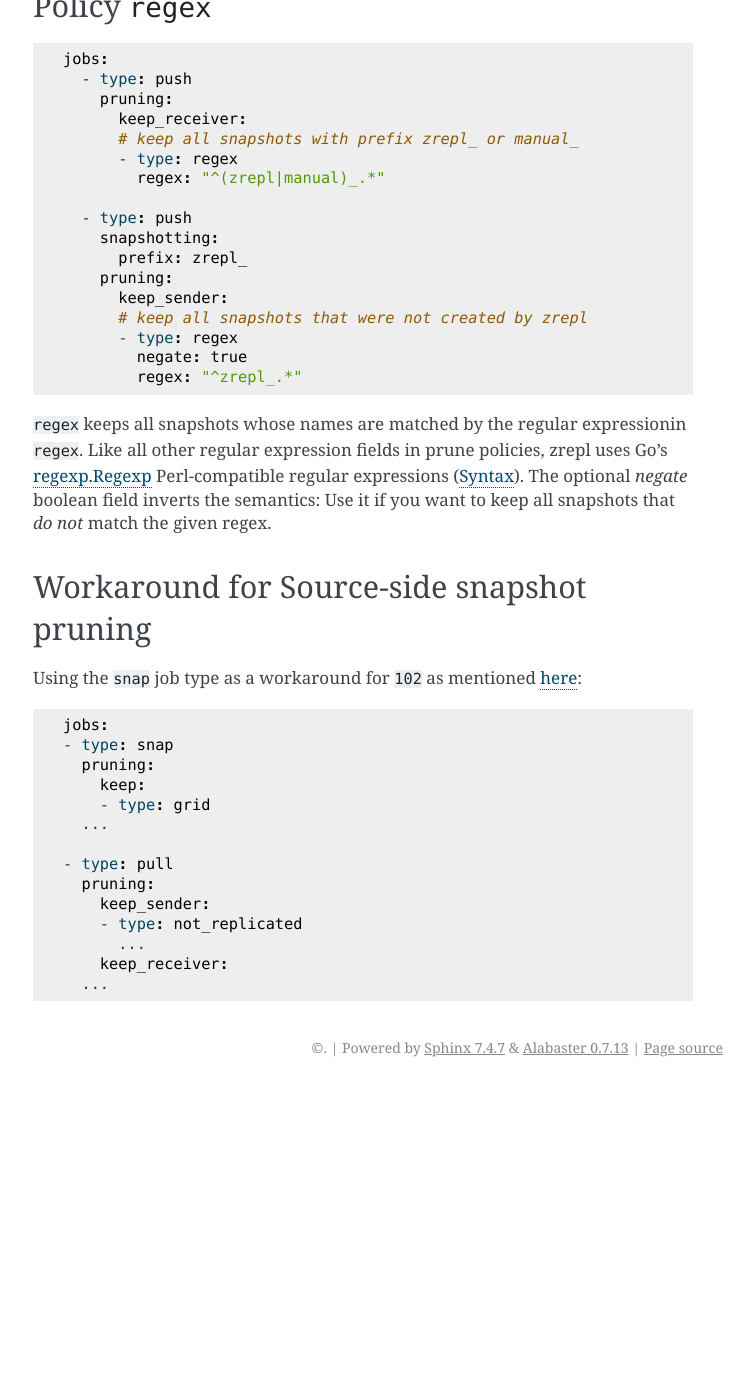
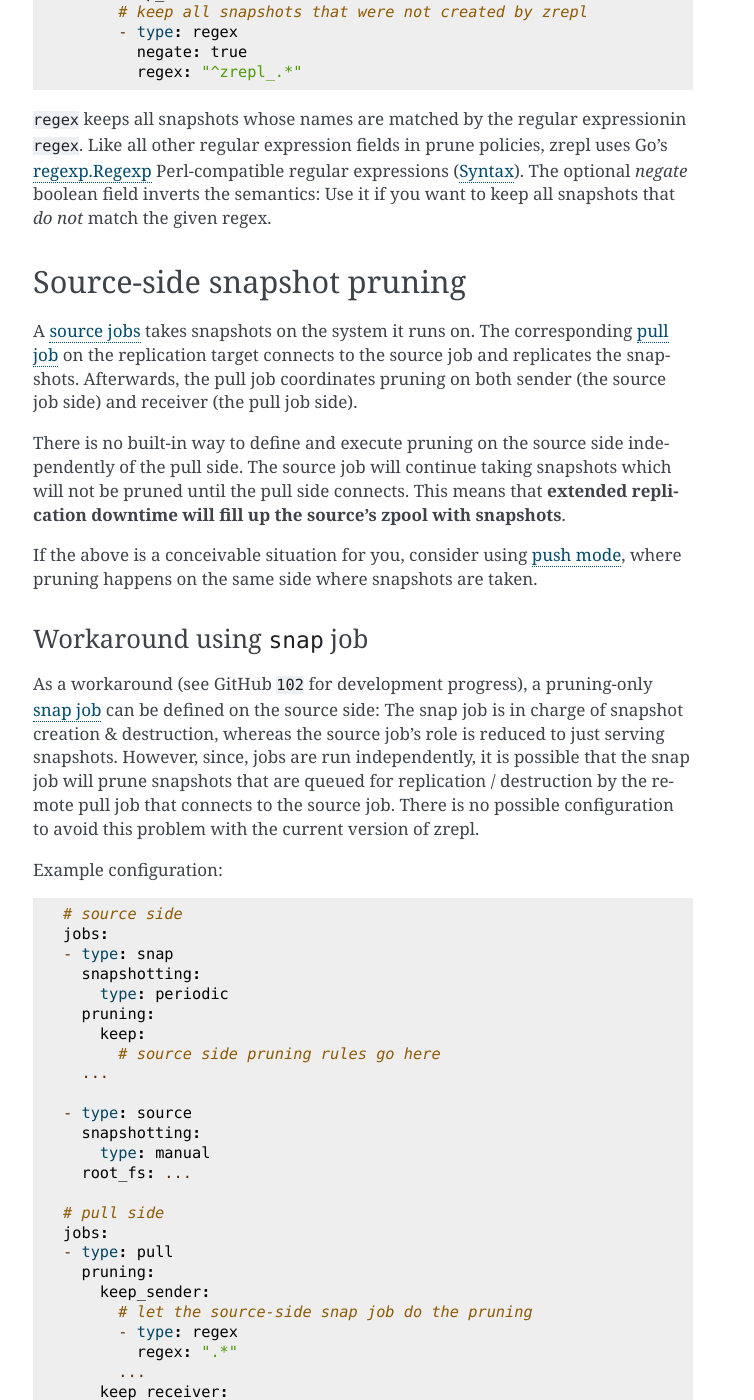
Before and after one commit to zrepl/zrepl, a Sphinx documentation site: the page built from docs/configuration/prune.rst, in a window 1280 px wide and 1400 px high, scrolled down 3195 px. Shown: the whole window, without its empty margins (387-1141 px from the left). Built offline with Sphinx 7.4.7, drawn with Linux system fonts in a browser that asks for light colours; the version number could not be read and is left out; cross-references to code outside the pages are shown as plain code; before the commit the page ends 4282 px from its top, so only the background shows below that; some of the changed text lies outside the part shown.

Commit message:
docs: clarify language & example of source-side pruning workaround

```diff
--- a/docs/configuration/prune.rst
+++ b/docs/configuration/prune.rst
@@ -50,17 +50,6 @@ Example Configuration:
 .. DANGER::
     You might have **existing snapshots** of filesystems affected by pruning which you want to keep, i.e. not be destroyed by zrepl.
     Make sure to actually add the necessary ``regex`` keep rules on both sides, like with ``manual`` in the example above.
-
-.. _prune-attention-issue-102:
-
-.. ATTENTION::
-
-    It is currently not possible to define pruning on a source job.
-    The source job creates snapshots, which means that extended replication downtime will fill up the source's zpool with snapshots, since pruning is directed by the corresponding active side (pull job).
-    If this is a potential risk for you, consider using :ref:`push mode <job-push>`.
-    As a :ref:`temporary workaround<prune-workaround-issue-102>` for :issue:`102` you can define a pruning-only :ref:`snap job <job-snap>` to thin out extremely old snapshots in case the active side doesn't prune for a very long time.
-    **Note**: Since jobs run in parallel, it is possible for a ``snap`` job to prune snapshots that are queued to be replicated or destroyed by the remote ``pull`` job.
-
 
 .. _prune-keep-not-replicated:
 
@@ -169,26 +158,56 @@ Policy ``regex``
 Like all other regular expression fields in prune policies, zrepl uses Go's `regexp.Regexp <https://golang.org/pkg/regexp/#Compile>`_ Perl-compatible regular expressions (`Syntax <https://golang.org/pkg/regexp/syntax>`_).
 The optional `negate` boolean field inverts the semantics: Use it if you want to keep all snapshots that *do not* match the given regex.
 
-.. _prune-workaround-issue-102:
 
-Workaround for Source-side snapshot pruning
--------------------------------------------
+Source-side snapshot pruning
+----------------------------
 
-Using the ``snap`` job type as a workaround for :issue:`102` as mentioned :ref:`here <prune-attention-issue-102>`:
+A :ref:`source jobs<job-source>` takes snapshots on the system it runs on.
+The corresponding :ref:`pull job <job-pull>` on the replication target connects to the source job and replicates the snapshots.
+Afterwards, the pull job coordinates pruning on both sender (the source job side) and receiver (the pull job side).
+
+There is no built-in way to define and execute pruning on the source side independently of the pull side.
+The source job will continue taking snapshots which will not be pruned until the pull side connects.
+This means that **extended replication downtime will fill up the source's zpool with snapshots**.
+
+If the above is a conceivable situation for you, consider using :ref:`push mode <job-push>`, where pruning happens on the same side where snapshots are taken.
+
+Workaround using ``snap`` job
+~~~~~~~~~~~~~~~~~~~~~~~~~~~~~
+
+As a workaround (see GitHub :issue:`102` for development progress), a pruning-only :ref:`snap job <job-snap>` can be defined on the source side:
+The snap job is in charge of snapshot creation & destruction, whereas the source job's role is reduced to just serving snapshots.
+However, since, jobs are run independently, it is possible that the snap job will prune snapshots that are queued for replication / destruction by the remote pull job that connects to the source job.
+There is no possible configuration to avoid this problem with the current version of zrepl.
+
+Example configuration:
 
 ::
 
-   jobs:
-   - type: snap
-     pruning:
-       keep:
-       - type: grid
-     ...
+  # source side
+  jobs:
+  - type: snap
+    snapshotting:
+      type: periodic
+    pruning:
+      keep:
+        # source side pruning rules go here
+    ...
 
-   - type: pull
-     pruning:
-       keep_sender:
-       - type: not_replicated
-         ...
-       keep_receiver:
-     ...
+  - type: source
+    snapshotting:
+      type: manual
+    root_fs: ...
+
+  # pull side
+  jobs:
+  - type: pull
+    pruning:
+      keep_sender:
+        # let the source-side snap job do the pruning
+        - type: regex
+          regex: ".*"
+        ...
+      keep_receiver:
+        # feel free to prune on the pull side as desired
+        ...
```
